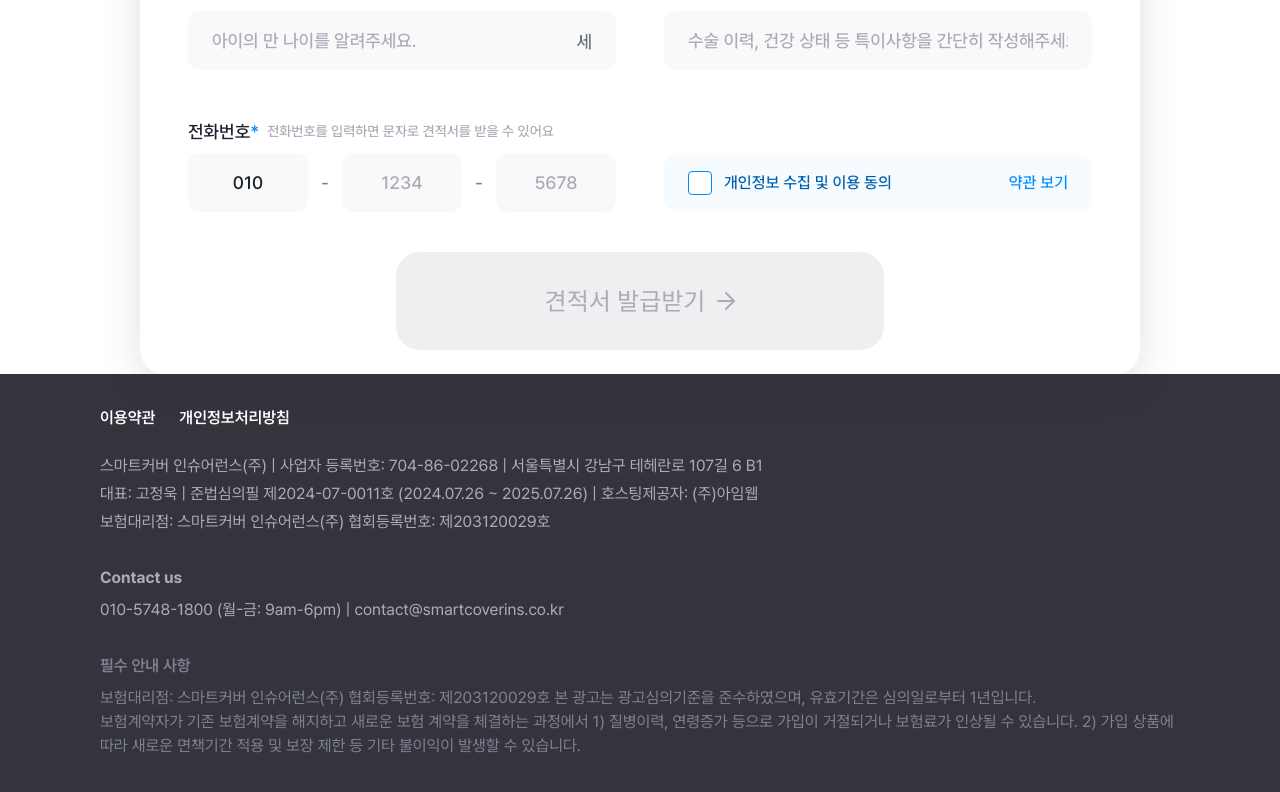
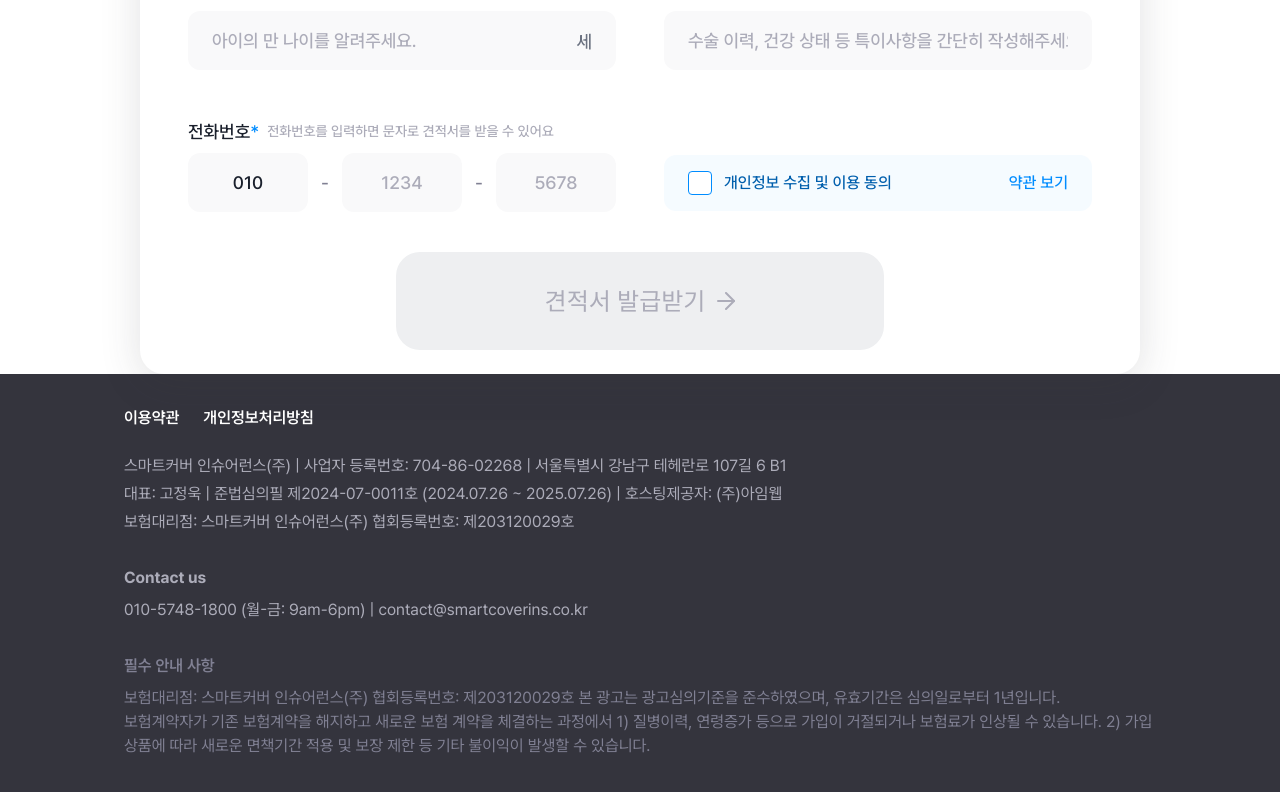
Before and after one commit to FITPET-A/FITPET_FE, a Next.js app: page / in a window 1280 px wide. Shown: the part 600-1392 px from the top of the page. Built offline with nearby package versions, Linux system fonts and the light colour scheme; no server answers; a web font is replaced by a local one.

Commit message:
style: refactor style

```diff
--- a/components/Footer.tsx
+++ b/components/Footer.tsx
@@ -3,16 +3,16 @@ import Link from "next/link";
 
 function Footer() {
   return (
-    <footer className="flex justify-center bg-grayscale-100 px-4 text-md desktop:h-[448px] desktop:px-6">
-      <div className="flex flex-col desktop:w-[1080px]">
+    <footer className="flex justify-center bg-grayscale-100 text-md desktop:h-[448px]">
+      <div className="flex flex-col px-4 tablet:px-6 desktop:w-[1080px]">
         {/* 이용약관 및 개인정보처리방침 */}
-        <div className="mt-8 flex gap-6 font-semibold text-grayscale-00">
+        <div className="mt-6 flex gap-6 font-semibold text-grayscale-00 tablet:mt-8">
           <Link href={ROUTES.TERMS}>이용약관</Link>
           <Link href={ROUTES.PRIVACY}>개인정보처리방침</Link>
         </div>
 
         {/* 회사 정보 */}
-        <div className="mt-6 flex flex-col gap-1 text-sm font-regular text-grayscale-40 desktop:text-md">
+        <div className="mt-6 flex flex-col gap-1 text-sm font-regular text-grayscale-40 tablet:text-md">
           <p>
             스마트커버 인슈어런스(주) | 사업자 등록번호: 704-86-02268 |
             서울특별시 강남구 테헤란로 107길 6 B1
@@ -29,7 +29,7 @@ function Footer() {
         {/* 연락처 */}
         <div className="mt-8 flex flex-col gap-2 text-grayscale-40">
           <p className="font-bold">Contact us</p>
-          <p className="text-sm font-regular desktop:text-md">
+          <p className="text-sm font-regular tablet:text-md">
             010-5748-1800 (월-금: 9am-6pm) | contact@smartcoverins.co.kr
           </p>
         </div>
@@ -37,7 +37,7 @@ function Footer() {
         {/* 필수 안내 사항 */}
         <div className="mb-16 mt-8 flex flex-col gap-2 text-grayscale-60">
           <p className="font-semibold">필수 안내 사항</p>
-          <div className="text-sm font-regular desktop:text-md">
+          <div className="text-sm font-regular tablet:text-md">
             <p>
               보험대리점: 스마트커버 인슈어런스(주) 협회등록번호: 제203120029호
               본 광고는 광고심의기준을 준수하였으며, 유효기간은 심의일로부터
```
